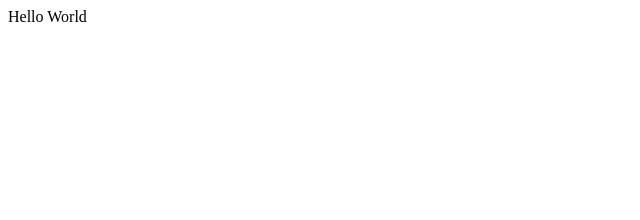
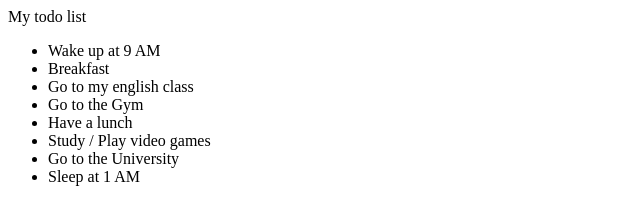
Before and after one commit to globant-ui-rosario/jcyezzi_rosario-web-ui-bootcamp-05-2017, a plain HTML site: page exercise_1.html in a window 1280 px wide. Shown: the whole page, without its empty margins (0-640 px from the left). Drawn offline with Linux system fonts and the light colour scheme.

Commit message:
Aggregate list

```diff
--- a/exercise_1.html
+++ b/exercise_1.html
@@ -5,6 +5,16 @@
 		<title>Topic 0</title>
 	</head>
 	<body>
-		<header>Hello World</header>
+		<header>My todo list</header>
+			<ul>
+				<li>Wake up at 9 AM</li>
+				<li>Breakfast</li>
+				<li>Go to my english class</li>
+				<li>Go to the Gym</li>
+				<li>Have a lunch</li>
+				<li>Study / Play video games</li>
+				<li>Go to the University</li>
+				<li>Sleep at 1 AM</li>
+			</ul>
 	</body>
 </html>
```
